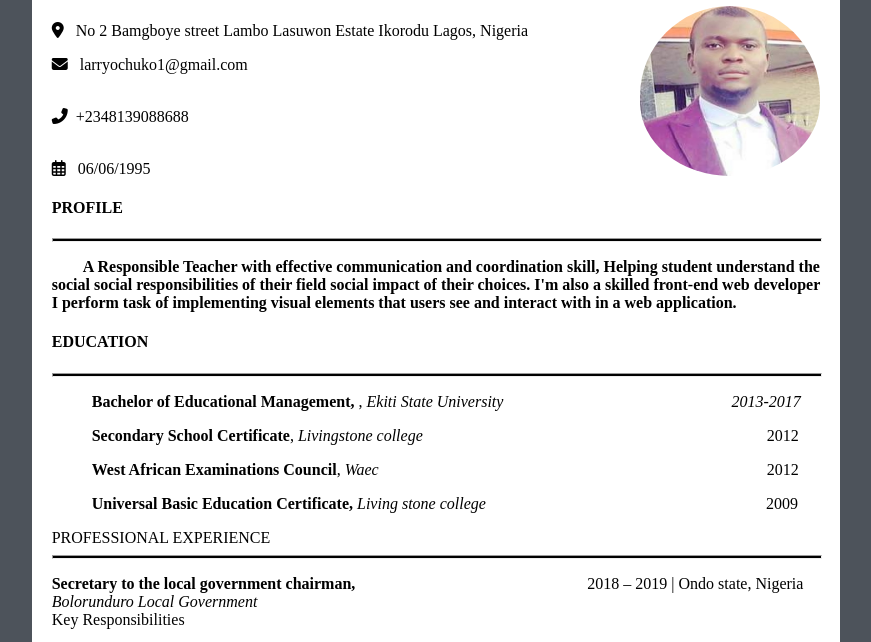
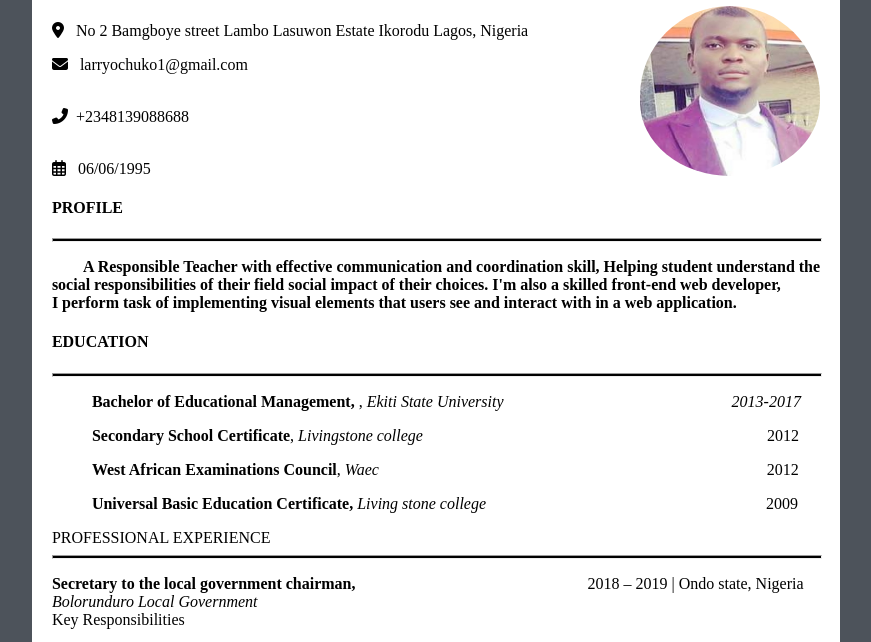
Before and after one commit to 0chuko/CV-using-HTML-CSS, a plain HTML site: page index.html in a window 1280 px wide. Shown: the part 135-777 px from the top of the page, without its empty margins (204-1075 px from the left). Drawn offline with Linux system fonts and the light colour scheme.

Commit message:
Update index.html

```diff
--- a/index.html
+++ b/index.html
@@ -26,7 +26,7 @@
     <h4>PROFILE</h4>
     <hr style="width:100%;text-align:left;margin-left:0">
 <p> <strong> &nbsp;&nbsp;&nbsp;&nbsp; &nbsp;&nbsp; A Responsible Teacher with effective communication and coordination skill, Helping student understand the <br>
-        social social responsibilities of their field social impact of their choices. I'm also a skilled front-end web developer<br>
+        social responsibilities of their field social impact of their choices. I'm also a skilled front-end web developer,<br>
      I perform task of implementing visual elements that users see and interact with in a web application. <br>
     </p> </strong>
 
```
